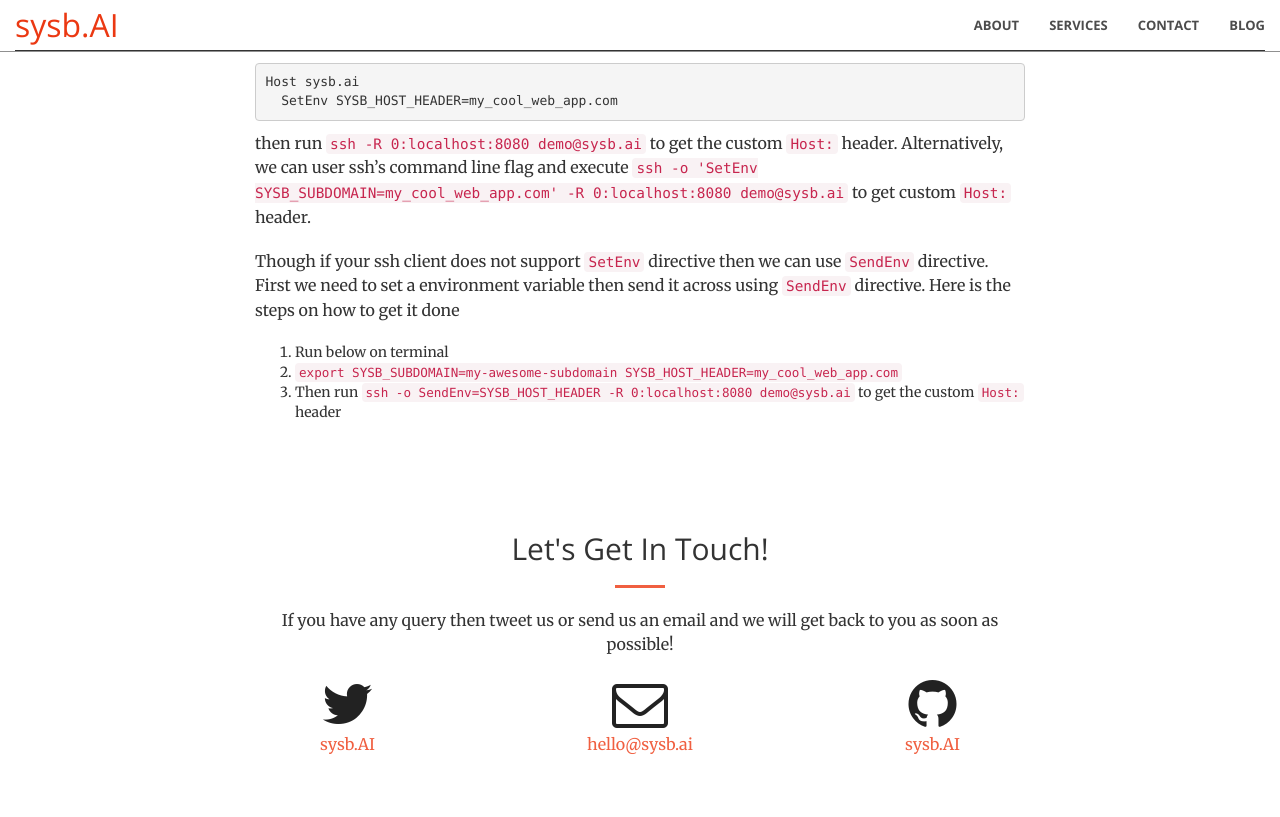
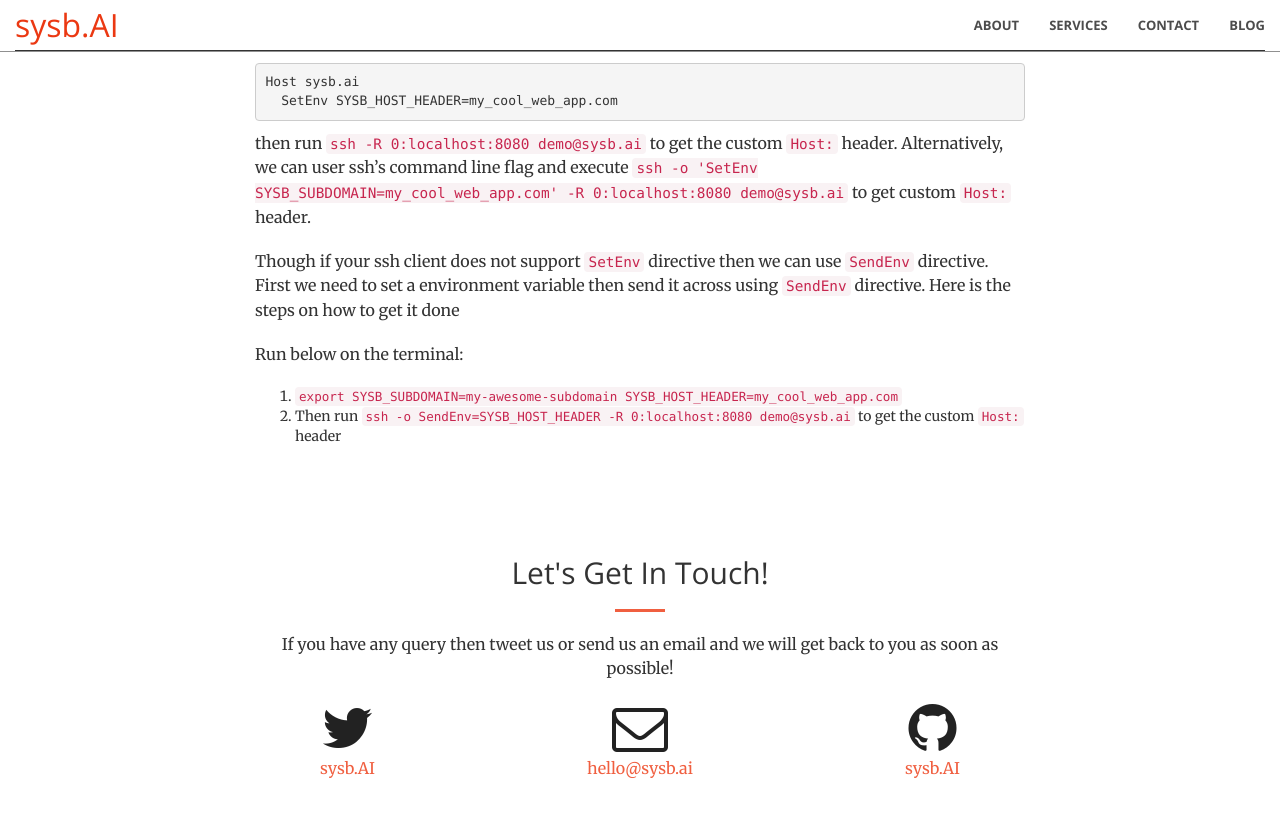
Before and after one commit to usama7628674/sysb.AI, a Jekyll site: the page built from _posts/2020-02-05-how-to-add-custom-header.md, in a window 1280 px wide and 900 px high, scrolled down 682 px. Shown: the top 817 px of the window. Built offline with Jekyll 4.4.1, drawn with Linux system fonts in a browser that asks for light colours.

Commit message:
Minor post change

```diff
--- a/_posts/2020-02-05-how-to-add-custom-header.md
+++ b/_posts/2020-02-05-how-to-add-custom-header.md
@@ -12,6 +12,7 @@ Host sysb.ai
 then run `ssh -R 0:localhost:8080 demo@sysb.ai` to get the custom `Host:` header. Alternatively, we can user ssh's command line flag and execute `ssh -o 'SetEnv SYSB_SUBDOMAIN=my_cool_web_app.com' -R 0:localhost:8080 demo@sysb.ai` to get custom `Host:` header.
 
 Though if your ssh client does not support `SetEnv` directive then we can use `SendEnv` directive. First we need to set a environment variable then send it across using `SendEnv` directive. Here is the steps on how to get it done
-1. Run below on terminal
+
+Run below on the terminal:
 1. `export SYSB_SUBDOMAIN=my-awesome-subdomain SYSB_HOST_HEADER=my_cool_web_app.com`
 1. Then run `ssh -o SendEnv=SYSB_HOST_HEADER  -R 0:localhost:8080 demo@sysb.ai` to get the custom `Host:` header
```
